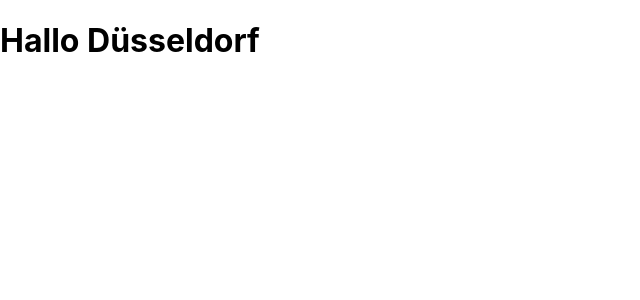
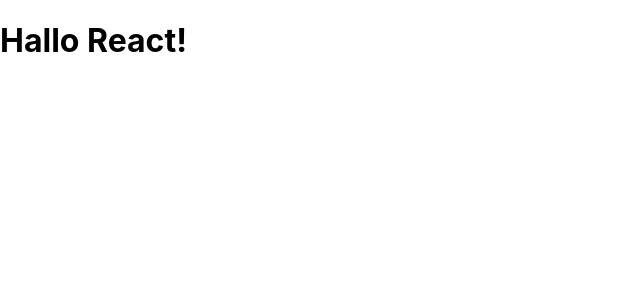
Before and after one commit to SuoraGmbH/react-camp-2022-12, a React (Create React App) app: page / in a window 1280 px wide. Shown: the top 300 px of the page, without its empty margins (0-640 px from the left). Built offline with nearby package versions, Linux system fonts and the light colour scheme.

Commit message:
component

```diff
--- a/src/index.tsx
+++ b/src/index.tsx
@@ -2,6 +2,8 @@ import React from "react";
 import ReactDOM from "react-dom";
 import "./index.css";
 
-const element = <h1>Hallo Düsseldorf</h1>;
+function App() {
+  return <h1>Hallo React!</h1>;
+}
 
-ReactDOM.render(element, document.getElementById("root"));
+ReactDOM.render(<App />, document.getElementById("root"));
```
